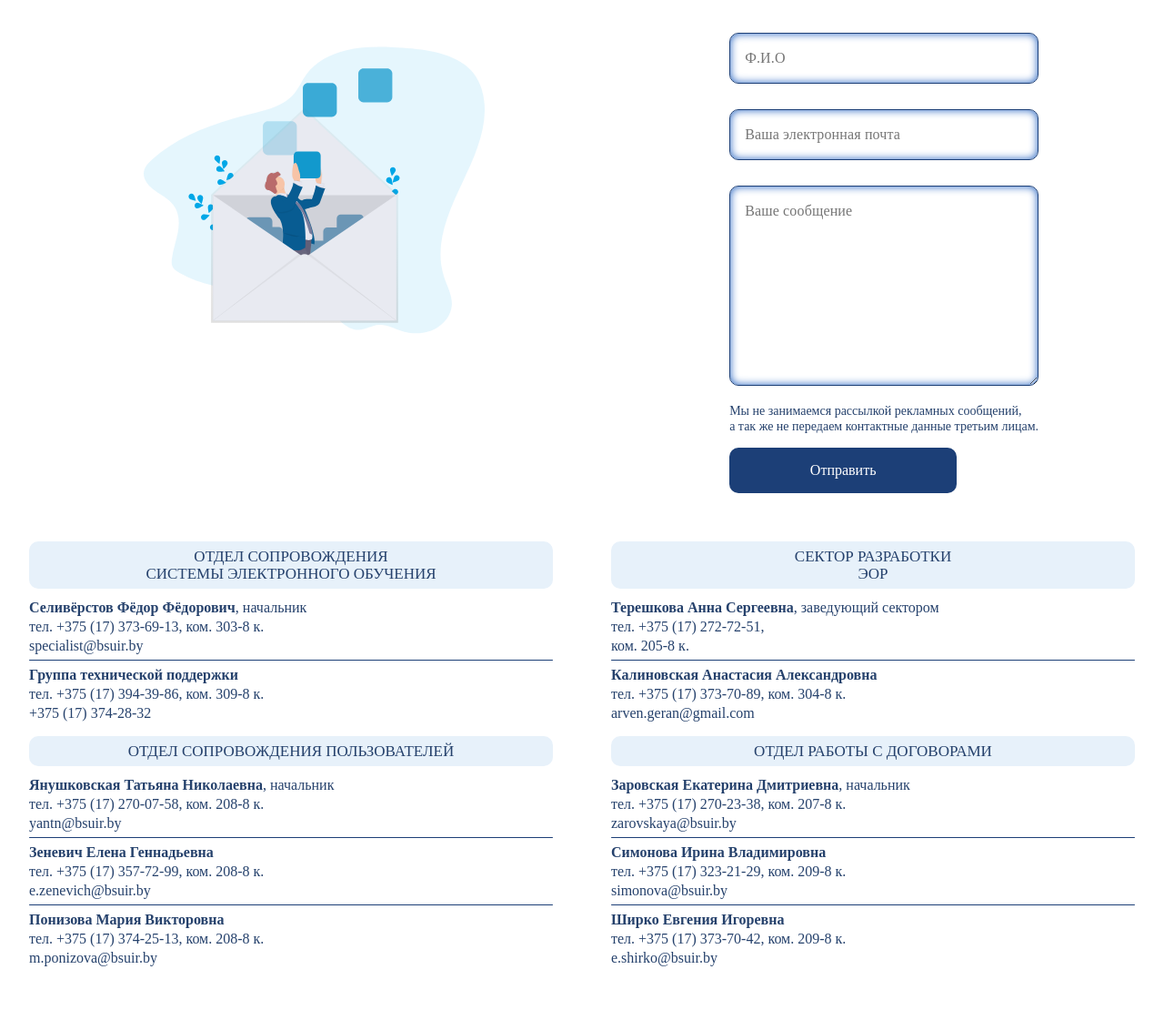
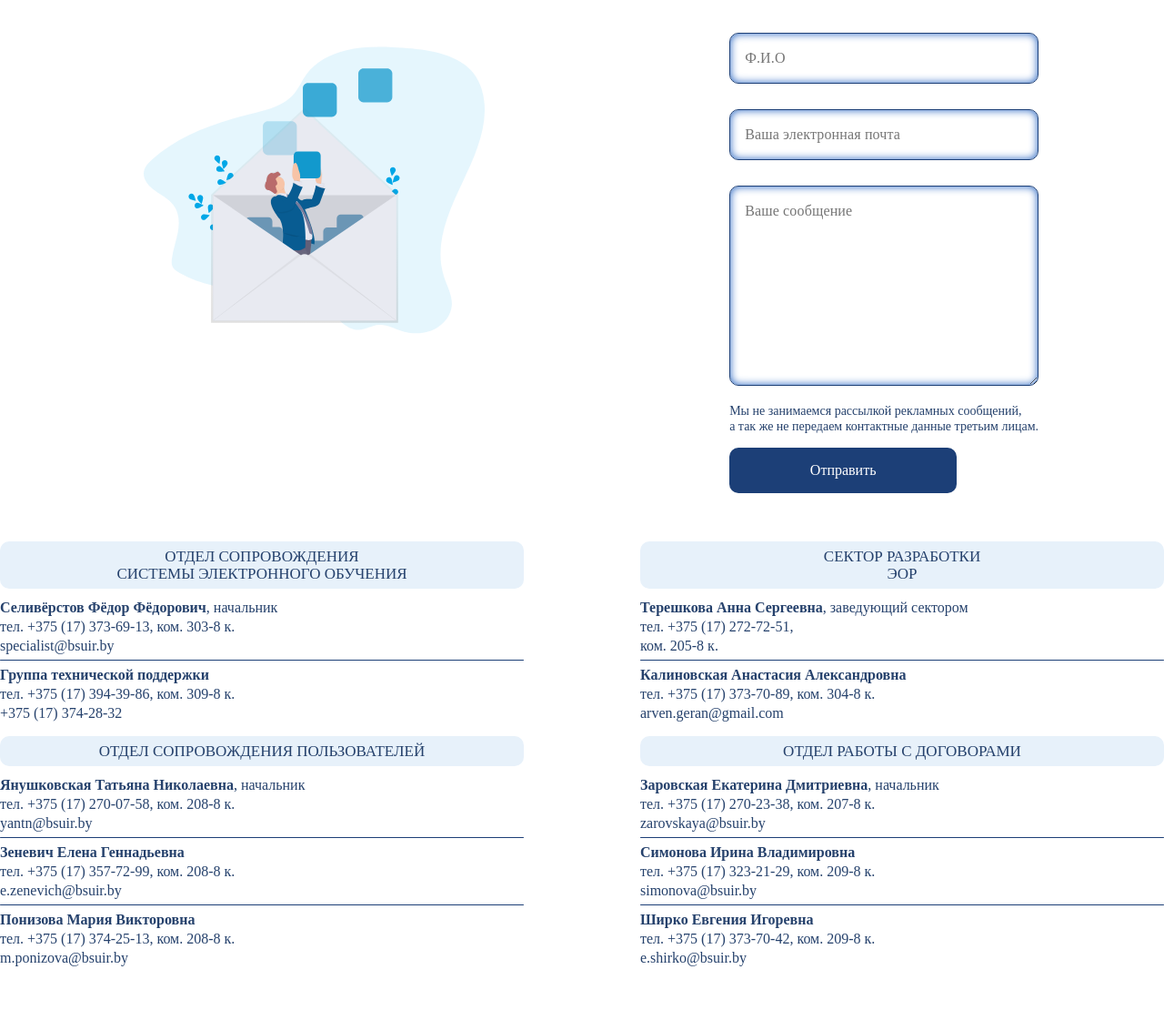
Before and after one commit to StanislavKozachenko/StanislavKozachenko.github.io, a PHP site: page /crdo-remastered/contact.html in a window 1280 px wide. Shown: the part 144-1265 px from the top of the page at 91% size. Run offline with PHP 8.4, Linux system fonts and the light colour scheme; some libraries are stand-ins or nearby versions; some web fonts are replaced.

Commit message:
Update contact.css

```diff
--- a/crdo-remastered/css/contact.css
+++ b/crdo-remastered/css/contact.css
@@ -34,8 +34,6 @@
 .persons_block {
 	width: 48%;
 	margin-top: 20px;
-	margin-right: 12px;
-	margin-left: 12px;
 }
 .persons_top {
 	font-family: Montserrat;
@@ -123,7 +121,7 @@
 @media(min-width: 1024px) and (max-width: 1439px){
 	.persons {
 		-ms-flex-pack: distribute;
-		    justify-content: space-around;
+		    justify-content: space-between;
 		margin-top: 20px;
 	}
 	.persons_block_element {
```
